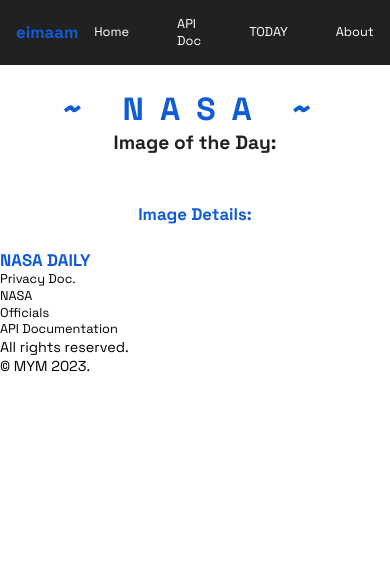
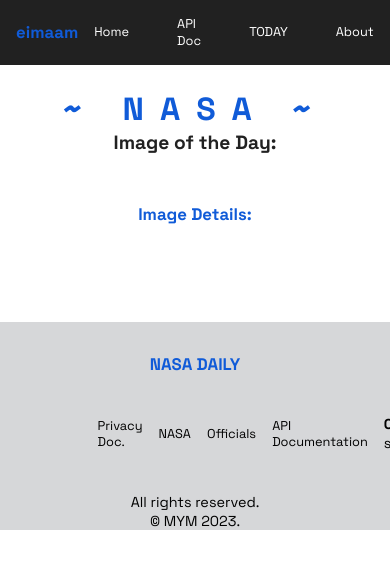
Before and after one commit to eimaam/nasa-daily, a React (Create React App) app: page /photooftheday in a window 390 px wide. Shown: the top 568 px of the page. Built offline with nearby package versions, Linux system fonts and the light colour scheme; no server answers.

Commit message:
styling: mobile styling added

```diff
--- a/public/styles/_footer.scss
+++ b/public/styles/_footer.scss
@@ -8,15 +8,28 @@
         @include flex-col;
         width: 50%;
 
+        @include mobile{
+            width: 100%;
+        }
+
         .mid{
             width: 100%;
             @include flex-row;
             justify-content: space-between;
             padding-block: $m-pad;
 
+            @include mobile{
+                flex-direction: column;
+                text-align: center;
+            }
+
             ul{
                 @include flex-row;
                 margin: 0;
+
+                @include mobile{
+                    flex-direction: column;
+                }
             }
         }
 
--- a/src/components/Footer.tsx
+++ b/src/components/Footer.tsx
@@ -2,10 +2,12 @@
 
 export const Footer = () => {
   return (
-    <div>
+    <footer>
+      <div className='footer--items'>
         <div>
             <h2>NASA DAILY</h2>
         </div>
+        <div className='mid'>
           <ul>
               <li>Privacy Doc.</li>
               <li>NASA</li>
@@ -13,9 +15,15 @@
               <li>API Documentation</li>
           </ul>
           <div>
+            <h3>Contact:</h3>
+            <p>support@nasadaily.org</p>
+          </div>
+        </div>
+        <div>
             <p>All rights reserved.</p>
             <p>&copy; MYM 2023.</p>
         </div>
       </div>
+    </footer>
   )
 }
```
Lines whose indentation alone changed are shown as unchanged.
